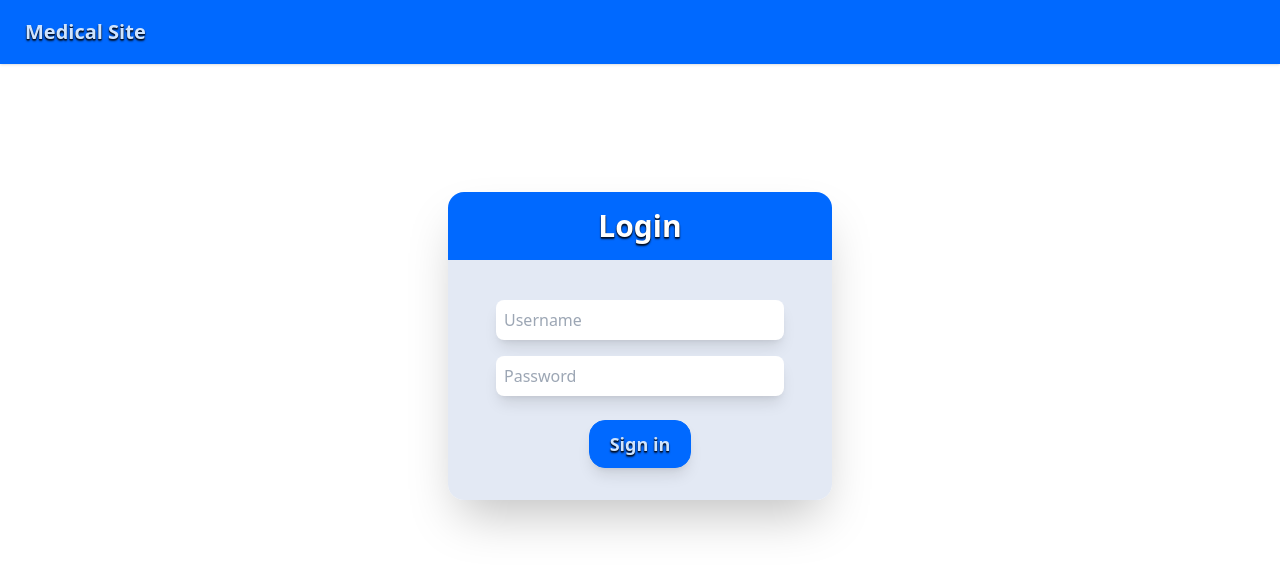
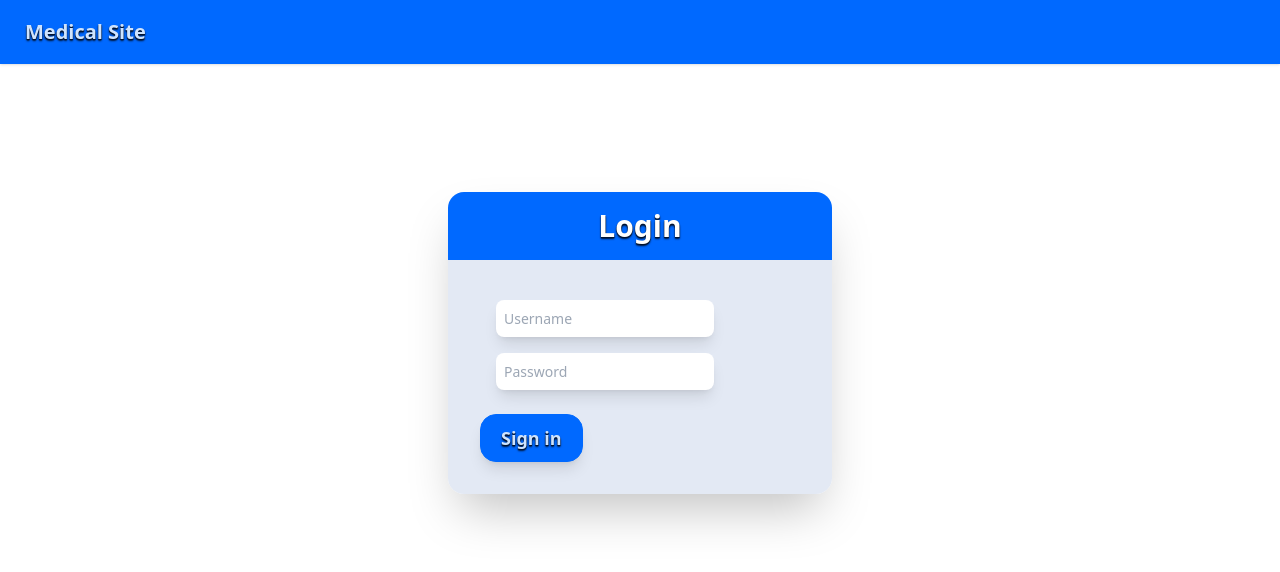
Before and after one commit to JosephMaltese/MedicalSite, a Vue app in the folder frontend/: page / in a window 1280 px wide. Shown: the top 572 px of the page. Built offline with nearby package versions, Linux system fonts and the light colour scheme; no server answers.

Commit message:
Change LoginBox to card

```diff
--- a/frontend/src/components/LoginBox.vue
+++ b/frontend/src/components/LoginBox.vue
@@ -2,15 +2,17 @@
 </script>
 
 <template>
-    <div class="flex flex-col rounded-box overflow-hidden max-w-sm mx-auto mt-32 shadow-2xl">
+    <div class="card overflow-hidden max-w-sm mx-auto mt-32 shadow-2xl">
         <div class="bg-primary text-center text-base-100 text-shadow-sm text-shadow-neutral font-semibold text-3xl p-4 max-w-full">
             Login
         </div>
 
-        <div class="bg-base-300 flex flex-col p-8">
-            <input type="text" placeholder="Username" class="rounded-field p-2 mx-4 my-2 bg-base-100 hover:bg-base-200 focus:bg-base-200 shadow-lg">
-            <input type="text" placeholder="Password" class="rounded-field p-2 mx-4 my-2 bg-base-100 hover:bg-base-200 focus:bg-base-200 shadow-lg">
-            <button class="btn btn-lg btn-primary mx-auto mt-4 rounded-selector shadow-lg text-shadow-sm text-shadow-neutral">Sign in</button>
+        <div class="card-body bg-base-300 flex flex-col p-8">
+            <fieldset>
+                <input type="text" placeholder="Username" class="rounded-field p-2 mx-4 my-2 bg-base-100 hover:bg-base-200 focus:bg-base-200 shadow-lg">
+                <input type="text" placeholder="Password" class="rounded-field p-2 mx-4 my-2 bg-base-100 hover:bg-base-200 focus:bg-base-200 shadow-lg">
+                <button class="btn btn-lg btn-primary mx-auto mt-4 rounded-selector shadow-lg text-shadow-sm text-shadow-neutral">Sign in</button>
+            </fieldset>
         </div>
     </div>
 </template>
```
